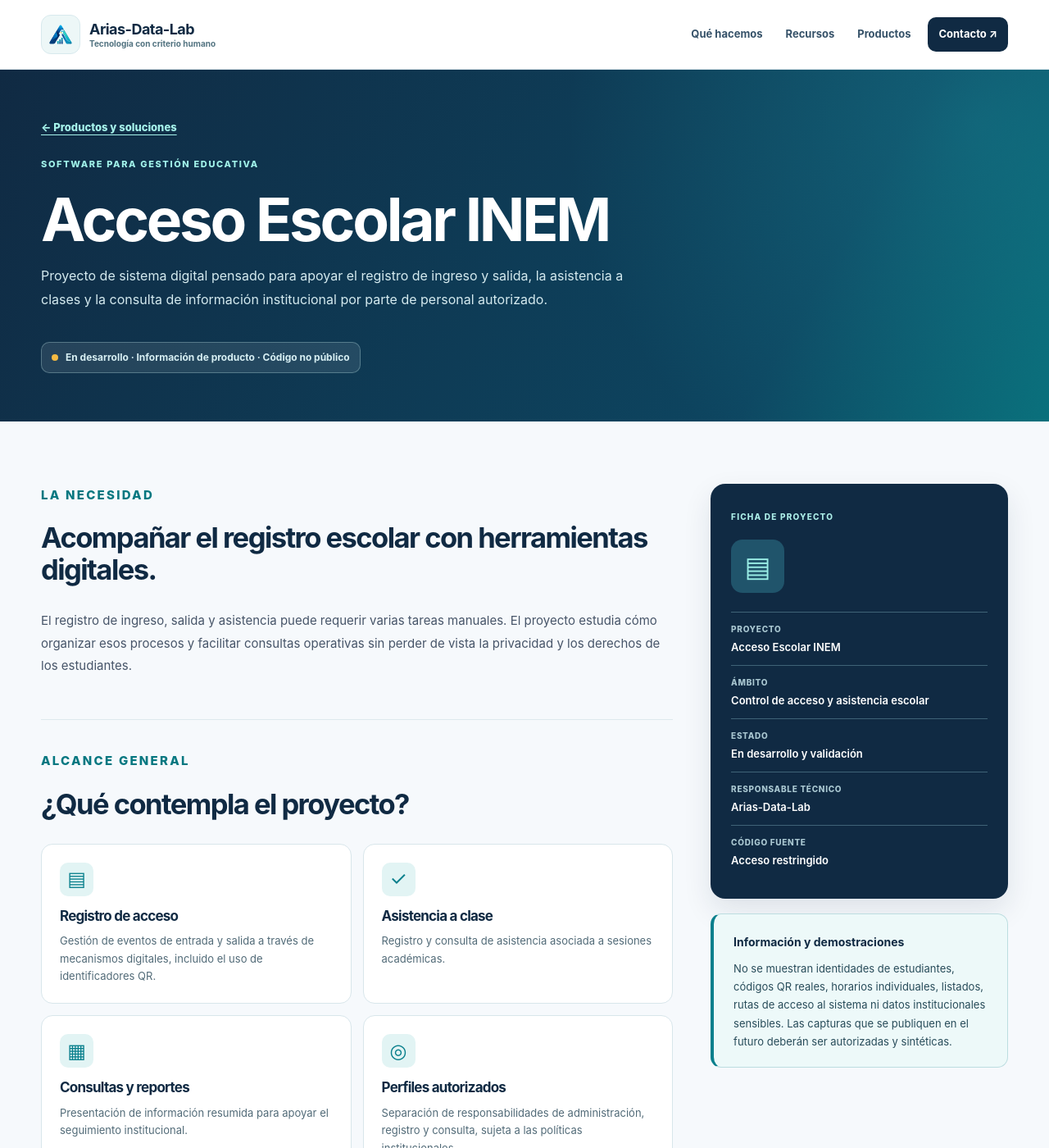
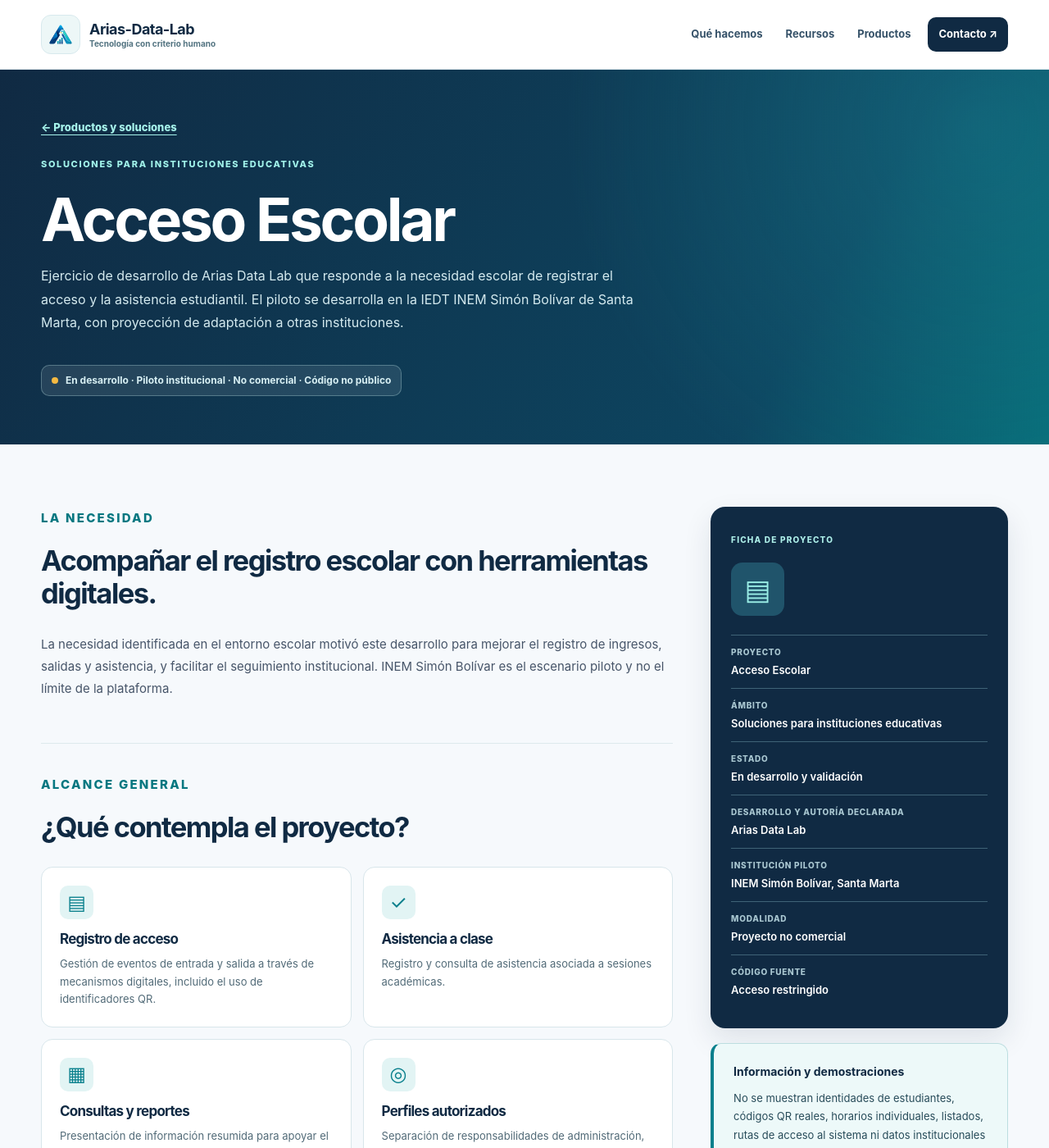
Before and after one commit to ljarias/ljarias.github.io, a Jekyll site: the page arias-data-lab/productos/acceso-escolar-inem.html, which Jekyll copies as it is, in a window 1280 px wide and 1400 px high. Shown: the whole window at 82% size. Built offline with Jekyll 4.4.1, drawn with Linux system fonts in a browser that asks for light colours; some of the changed text lies outside the part shown.

Commit message:
docs(adl): Acceso Escolar como solución educativa no comercial (#16)
* docs(adl): presentar Acceso Escolar como solución educativa no comercial

* docs(adl): presentar Acceso Escolar como solución educativa no comercial

* docs(adl): presentar Acceso Escolar como solución educativa no comercial

```diff
--- a/arias-data-lab/productos/acceso-escolar-inem.html
+++ b/arias-data-lab/productos/acceso-escolar-inem.html
@@ -1,8 +1,8 @@
 <!doctype html>
 <html lang="es-CO"><head>
 <meta charset="utf-8"><meta name="viewport" content="width=device-width, initial-scale=1">
-<meta name="theme-color" content="#102A43"><meta name="description" content="Presentación pública de Acceso Escolar INEM, proyecto de registro de acceso y asistencia para entornos educativos.">
-<title>Acceso Escolar INEM | Arias-Data-Lab</title>
+<meta name="theme-color" content="#102A43"><meta name="description" content="Acceso Escolar: desarrollo no comercial de Arias Data Lab, piloto en INEM Simón Bolívar y proyección de adopción por otras instituciones educativas.">
+<title>Acceso Escolar | Soluciones educativas · Arias Data Lab</title>
 <link rel="icon" type="image/svg+xml" href="../../assets/brand/logo/v4.0/ADL_isotipo-cuadrado_EDITABLE_v4.0.svg">
 <link rel="icon" type="image/png" sizes="32x32" href="../../banco-problemas-caribe/assets/favicon-32.png">
 <link rel="stylesheet" href="../portal.css?v=1.2"><link rel="stylesheet" href="productos.css?v=1.0">
@@ -12,17 +12,18 @@
 <a class="site-brand" href="../../" aria-label="Volver al portal Arias-Data-Lab"><span class="brand-icon"><img src="../../assets/brand/logo/v4.0/ADL_isotipo-cuadrado_EDITABLE_v4.0.svg" alt="" width="38" height="38"></span><span class="brand-label"><strong>Arias-Data-Lab</strong><small>Tecnología con criterio humano</small></span></a>
 <nav class="primary-nav" aria-label="Navegación principal"><a href="../../#enfoque">Qué hacemos</a><a href="../../#proyectos">Recursos</a><a href="./">Productos</a><a class="nav-contact" href="../../#contacto">Contacto ↗</a></nav>
 </div></header><main id="contenido">
-<section class="product-page-hero product-detail-hero"><div class="container"><a class="crumb-link" href="./">← Productos y soluciones</a><p class="eyebrow">SOFTWARE PARA GESTIÓN EDUCATIVA</p><h1>Acceso Escolar INEM</h1><p>Proyecto de sistema digital pensado para apoyar el registro de ingreso y salida, la asistencia a clases y la consulta de información institucional por parte de personal autorizado.</p><div class="product-status"><span class="status-dot" aria-hidden="true"></span> En desarrollo · Información de producto · Código no público</div></div></section>
+<section class="product-page-hero product-detail-hero"><div class="container"><a class="crumb-link" href="./">← Productos y soluciones</a><p class="eyebrow">SOLUCIONES PARA INSTITUCIONES EDUCATIVAS</p><h1>Acceso Escolar</h1><p>Ejercicio de desarrollo de Arias Data Lab que responde a la necesidad escolar de registrar el acceso y la asistencia estudiantil. El piloto se desarrolla en la IEDT INEM Simón Bolívar de Santa Marta, con proyección de adaptación a otras instituciones.</p><div class="product-status"><span class="status-dot" aria-hidden="true"></span> En desarrollo · Piloto institucional · No comercial · Código no público</div></div></section>
 <section class="product-body"><div class="container"><div class="product-detail-layout">
 <div class="product-detail-main">
-<section class="detail-section" aria-labelledby="objetivo"><p class="eyebrow dark">LA NECESIDAD</p><h2 id="objetivo">Acompañar el registro escolar con herramientas digitales.</h2><p>El registro de ingreso, salida y asistencia puede requerir varias tareas manuales. El proyecto estudia cómo organizar esos procesos y facilitar consultas operativas sin perder de vista la privacidad y los derechos de los estudiantes.</p></section>
+<section class="detail-section" aria-labelledby="objetivo"><p class="eyebrow dark">LA NECESIDAD</p><h2 id="objetivo">Acompañar el registro escolar con herramientas digitales.</h2><p>La necesidad identificada en el entorno escolar motivó este desarrollo para mejorar el registro de ingresos, salidas y asistencia, y facilitar el seguimiento institucional. INEM Simón Bolívar es el escenario piloto y no el límite de la plataforma.</p></section>
 <section class="detail-section" aria-labelledby="alcance"><p class="eyebrow dark">ALCANCE GENERAL</p><h2 id="alcance">¿Qué contempla el proyecto?</h2><div class="capability-grid"><article class="capability"><span aria-hidden="true">▤</span><h3>Registro de acceso</h3><p>Gestión de eventos de entrada y salida a través de mecanismos digitales, incluido el uso de identificadores QR.</p></article><article class="capability"><span aria-hidden="true">✓</span><h3>Asistencia a clase</h3><p>Registro y consulta de asistencia asociada a sesiones académicas.</p></article><article class="capability"><span aria-hidden="true">▦</span><h3>Consultas y reportes</h3><p>Presentación de información resumida para apoyar el seguimiento institucional.</p></article><article class="capability"><span aria-hidden="true">◎</span><h3>Perfiles autorizados</h3><p>Separación de responsabilidades de administración, registro y consulta, sujeta a las políticas institucionales.</p></article></div></section>
+<section class="detail-section" aria-labelledby="evolucion"><p class="eyebrow dark">EVOLUCIÓN PROPUESTA</p><h2 id="evolucion">Del registro escolar a las decisiones informadas.</h2><p>Se proyecta un tablero de acción y toma de decisiones con indicadores, alertas y seguimiento escolar, además de la parametrización de jornadas, grados, grupos y roles para otros colegios. Estas capacidades son propuestas y no se presentan como desplegadas en múltiples instituciones.</p></section>
 <section class="detail-section" aria-labelledby="principios"><p class="eyebrow dark">PRINCIPIOS</p><h2 id="principios">Diseñado para trabajar con responsabilidad.</h2><p>El proyecto requiere protección reforzada de información de estudiantes, incluidos menores de edad. Su implementación, acceso y eventual presentación deben respetar las autorizaciones institucionales, el principio de minimización de datos y la normativa aplicable. Una página de portafolio no equivale a una declaración de aprobación institucional.</p></section>
 </div><aside class="product-side" aria-label="Información del proyecto">
-<div class="product-info-card"><span class="small-overline">FICHA DE PROYECTO</span><div class="big-symbol" aria-hidden="true">▤</div><dl><div><dt>Proyecto</dt><dd>Acceso Escolar INEM</dd></div><div><dt>Ámbito</dt><dd>Control de acceso y asistencia escolar</dd></div><div><dt>Estado</dt><dd>En desarrollo y validación</dd></div><div><dt>Responsable técnico</dt><dd>Arias-Data-Lab</dd></div><div><dt>Código fuente</dt><dd>Acceso restringido</dd></div></dl></div>
+<div class="product-info-card"><span class="small-overline">FICHA DE PROYECTO</span><div class="big-symbol" aria-hidden="true">▤</div><dl><div><dt>Proyecto</dt><dd>Acceso Escolar</dd></div><div><dt>Ámbito</dt><dd>Soluciones para instituciones educativas</dd></div><div><dt>Estado</dt><dd>En desarrollo y validación</dd></div><div><dt>Desarrollo y autoría declarada</dt><dd>Arias Data Lab</dd></div><div><dt>Institución piloto</dt><dd>INEM Simón Bolívar, Santa Marta</dd></div><div><dt>Modalidad</dt><dd>Proyecto no comercial</dd></div><div><dt>Código fuente</dt><dd>Acceso restringido</dd></div></dl></div>
 <div class="privacy-note narrow-note"><strong>Información y demostraciones</strong><p>No se muestran identidades de estudiantes, códigos QR reales, horarios individuales, listados, rutas de acceso al sistema ni datos institucionales sensibles. Las capturas que se publiquen en el futuro deberán ser autorizadas y sintéticas.</p></div>
 </aside></div></div></section>
-<section class="product-cta"><div class="container"><div><p class="eyebrow dark">SOBRE EL PROYECTO</p><h2>¿Quieres conocer el desarrollo?</h2><p>Podemos conversar sobre el propósito, el alcance general y una eventual demostración autorizada.</p></div><div class="product-actions"><a class="button contact-button" href="mailto:ljarias@gmail.com?subject=Consulta%20de%20proyecto%20Arias-Data-Lab%3A%20Acceso%20Escolar%20INEM">Solicitar información ↗</a><a class="secondary-link" href="./">Ver otros productos ↗</a></div></div></section>
+<section class="product-cta"><div class="container"><div><p class="eyebrow dark">SOBRE EL PROYECTO</p><h2>Un desarrollo originado en una necesidad escolar.</h2><p>Este proyecto se documenta como ejercicio de ingeniería. No constituye una oferta comercial ni una plataforma disponible para adopción inmediata.</p></div><div class="product-actions"><a class="button contact-button" href="mailto:ljarias@gmail.com?subject=Consulta%20de%20proyecto%20Arias-Data-Lab%3A%20Acceso%20Escolar%20INEM">Consultar el proyecto ↗</a><a class="secondary-link" href="./">Ver otros productos ↗</a></div></div></section>
 </main>
 <footer class="site-footer"><div class="container footer-main"><div class="footer-logo"><img src="../../assets/brand/logo/v4.0/ADL_logo-maestro-color_EDITABLE_v4.0.svg" alt="Arias-Data-Lab" width="120" height="90" loading="lazy"><div><strong>Arias-Data-Lab</strong><p>Tecnología con criterio humano.</p></div></div><nav aria-label="Enlaces del pie de página"><a href="../../">Portal corporativo</a><a href="./">Productos</a><a href="../../banco-problemas-caribe/">Recursos educativos</a></nav></div><div class="container footer-bottom"><span>© 2026 Arias-Data-Lab · Santa Marta, Colombia</span><span>Desarrollo y autoría: Leonardo Arias-Alemán</span></div></footer>
 </body></html>
--- a/arias-data-lab/productos/index.html
+++ b/arias-data-lab/productos/index.html
@@ -1,7 +1,7 @@
 <!doctype html>
 <html lang="es-CO"><head>
 <meta charset="utf-8"><meta name="viewport" content="width=device-width, initial-scale=1">
-<meta name="theme-color" content="#102A43"><meta name="description" content="Conoce Carteriva y Acceso Escolar INEM, proyectos en desarrollo de Arias-Data-Lab presentados sin acceso al código ni a datos reales.">
+<meta name="theme-color" content="#102A43"><meta name="description" content="Conoce soluciones tecnológicas de Arias Data Lab, con estados diferenciados y respeto por la información institucional.">
 <title>Productos y soluciones | Arias-Data-Lab</title>
 <link rel="icon" type="image/svg+xml" href="../../assets/brand/logo/v4.0/ADL_isotipo-cuadrado_EDITABLE_v4.0.svg">
 <link rel="icon" type="image/png" sizes="32x32" href="../../banco-problemas-caribe/assets/favicon-32.png">
@@ -15,7 +15,7 @@
 <section class="product-page-hero"><div class="container"><a class="crumb-link" href="../../">← Arias-Data-Lab</a><p class="eyebrow">PORTAFOLIO DE SOLUCIONES</p><h1>Productos en desarrollo.</h1><p>En Arias-Data-Lab desarrollamos software para responder a necesidades concretas. Presentamos el propósito y las capacidades previstas de los proyectos sin divulgar su implementación técnica ni los datos de sus usuarios.</p><div class="hero-underline" aria-hidden="true"></div></div></section>
 <section class="product-body"><div class="container"><div class="intro-row"><div><p class="eyebrow dark">PRODUCTOS Y SOLUCIONES</p><h2>Conoce lo que estamos construyendo.</h2></div><p>La información corresponde a una presentación general; algunas funcionalidades continúan en pruebas y pueden evolucionar.</p></div><div class="public-product-grid">
 <article class="public-product-card"><span class="product-small-label">GESTIÓN DE CARTERA · EN DESARROLLO Y PRUEBAS</span><div class="public-product-icon"><img src="assets/carteriva-4a-simbolo.svg" width="59" height="59" alt="Logo de Carteriva" style="border-radius:12px"></div><h3>Carteriva</h3><p>Plataforma web para prestamistas: clientes, préstamos, pagos, agenda semanal de cobros, indicadores y reportes. Actualmente en desarrollo y pruebas.</p><span class="availability">Presentación pública · Código no publicado</span><a class="product-detail-link" href="prestamos-saas.html">Conocer este proyecto ↗</a></article>
-<article class="public-product-card"><span class="product-small-label">GESTIÓN ESCOLAR · EN DESARROLLO</span><div class="public-product-icon" aria-hidden="true">▤</div><h3>Acceso Escolar INEM</h3><p>Proyecto de sistema para apoyar el control de ingreso y la asistencia escolar mediante herramientas digitales de registro y consulta.</p><span class="availability">Presentación pública · Código no publicado</span><a class="product-detail-link" href="acceso-escolar-inem.html">Conocer este proyecto ↗</a></article>
+<article class="public-product-card"><span class="product-small-label">SOLUCIONES EDUCATIVAS · EN DESARROLLO · NO COMERCIAL</span><div class="public-product-icon" aria-hidden="true">▤</div><h3>Acceso Escolar</h3><p>Desarrollo de Arias Data Lab para registrar acceso y asistencia estudiantil, con proyección hacia tableros de acción y decisiones. Piloto en INEM Simón Bolívar de Santa Marta; futura adaptación a otras instituciones.</p><span class="availability">Presentación pública · Código no publicado</span><a class="product-detail-link" href="acceso-escolar-inem.html">Conocer este proyecto ↗</a></article>
 </div><div class="privacy-note"><strong>Cómo presentamos estos proyectos</strong><p>Las descripciones de productos son públicas, pero el código fuente, las bases de datos, los accesos operativos y cualquier información personal se mantienen fuera de este sitio. Las imágenes de interfaz se incorporarán únicamente si son aprobadas y utilizan datos de prueba sintéticos.</p></div></div></section>
 </main>
 <footer class="site-footer"><div class="container footer-main"><div class="footer-logo"><img src="../../assets/brand/logo/v4.0/ADL_logo-maestro-color_EDITABLE_v4.0.svg" alt="Arias-Data-Lab" width="120" height="90" loading="lazy"><div><strong>Arias-Data-Lab</strong><p>Tecnología con criterio humano.</p></div></div><nav aria-label="Enlaces del pie de página"><a href="../../">Portal corporativo</a><a href="./">Productos</a><a href="../../banco-problemas-caribe/">Recursos educativos</a></nav></div><div class="container footer-bottom"><span>© 2026 Arias-Data-Lab · Santa Marta, Colombia</span><span>Desarrollo y autoría: Leonardo Arias-Alemán</span></div></footer>
--- a/index.html
+++ b/index.html
@@ -56,7 +56,7 @@
 <div class="section-head"><div><p class="eyebrow dark">PRODUCTOS Y SOLUCIONES</p><h2 id="products-title">Software propio, presentado con responsabilidad.</h2></div><p>Proyectos en evolución. Compartimos su propósito y alcance general; el código y la información de operación permanecen protegidos.</p></div>
 <div class="products-showcase-grid">
 <article class="product-teaser"><div class="product-teaser-icon"><img src="arias-data-lab/productos/assets/carteriva-4a-simbolo.svg" alt="Logo de Carteriva" width="51" height="51" style="border-radius:12px"></div><span class="teaser-label">GESTIÓN FINANCIERA · EN DESARROLLO Y PRUEBAS</span><h3>Carteriva</h3><p>Plataforma para prestamistas con gestión de créditos, pagos, agenda de cobros, estados de cuenta e indicadores. En desarrollo y pruebas.</p><a href="arias-data-lab/productos/prestamos-saas.html">Conocer el proyecto <span aria-hidden="true">↗</span></a></article>
-<article class="product-teaser"><div class="product-teaser-icon" aria-hidden="true">▤</div><span class="teaser-label">TECNOLOGÍA EDUCATIVA · EN DESARROLLO</span><h3>Acceso Escolar INEM</h3><p>Sistema para apoyar el control de ingreso y la asistencia escolar, mediante herramientas digitales y reportes institucionales.</p><a href="arias-data-lab/productos/acceso-escolar-inem.html">Conocer el proyecto <span aria-hidden="true">↗</span></a></article>
+<article class="product-teaser"><div class="product-teaser-icon" aria-hidden="true">▤</div><span class="teaser-label">SOLUCIÓN EDUCATIVA · EN DESARROLLO · NO COMERCIAL</span><h3>Acceso Escolar</h3><p>Desarrollo de Arias Data Lab para registrar acceso y asistencia estudiantil, con proyección a tableros para decisiones. Piloto: INEM Simón Bolívar; posible adaptación a otros colegios.</p><a href="arias-data-lab/productos/acceso-escolar-inem.html">Conocer el proyecto <span aria-hidden="true">↗</span></a></article>
 </div>
 <div class="products-showcase-tail"><span>Presentaciones informativas; no son demostraciones conectadas a sistemas reales.</span><a href="arias-data-lab/productos/">Ver todos los productos y soluciones ↗</a></div>
 </div></section>
```
